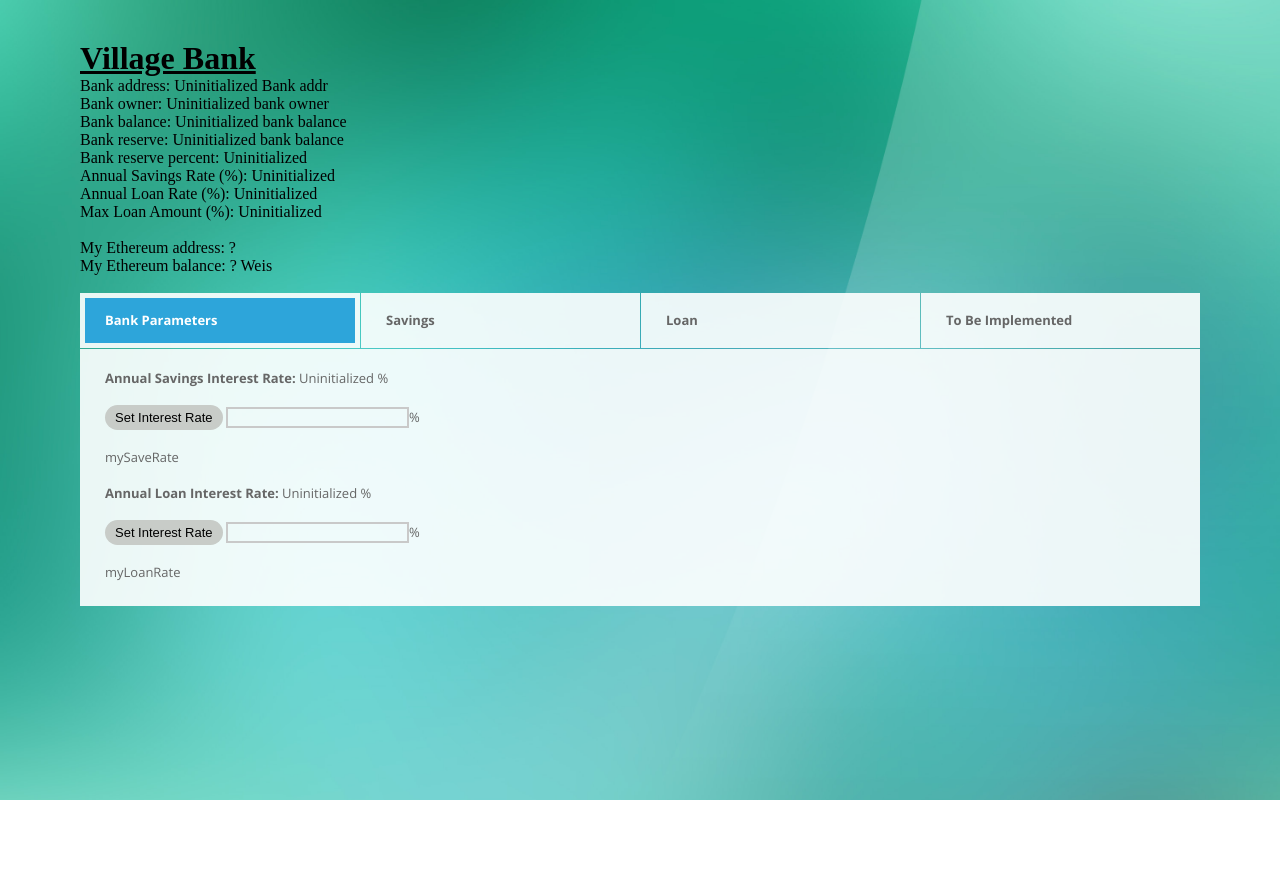
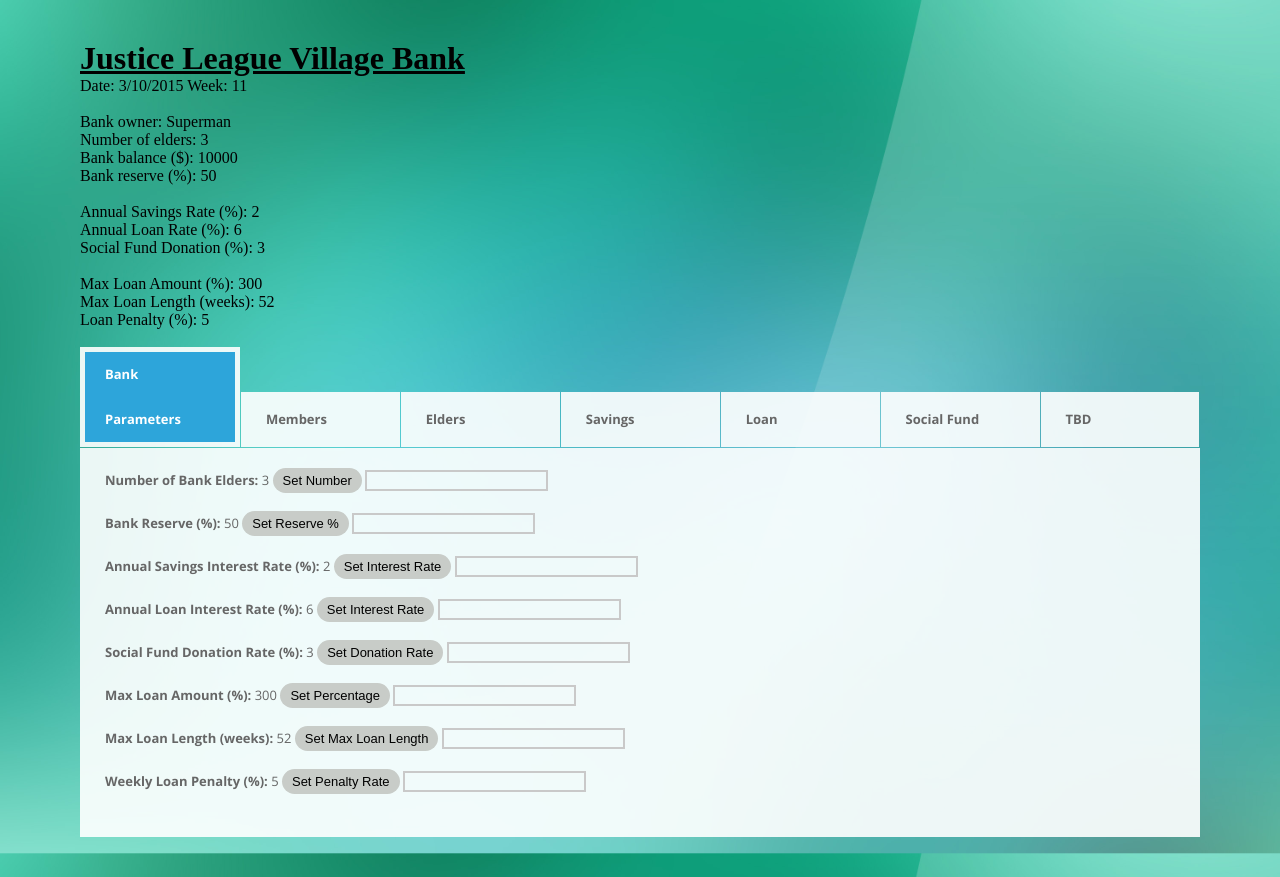
Before and after one commit to huang-pan/village-bank, a plain HTML site: page Source/index.html in a window 1280 px wide. Before the commit the page ends 800 px from the top, so only its background shows below. Drawn offline with nearby package versions, Linux system fonts and the light colour scheme.

Commit message:
updated demo HTML

```diff
--- a/Source/css/demo.css
+++ b/Source/css/demo.css
@@ -4,7 +4,7 @@ html, body, aside {
 	padding: 0;
 }
 body {
-	overflow: hidden;
+	overflow: scroll;
 	padding: 40px;
 	background-attachment: fixed;
 	background-position: 50% 0;
--- a/Source/index.html
+++ b/Source/index.html
@@ -66,18 +66,18 @@
 	<body class="bg-cyan">
 		<div class="body">
 
-			<font size="6"><u><b>Village Bank</b></u></font><br>
-			Bank address: <span id="bankAddr">Uninitialized Bank addr</span><br>
-			Bank owner: <span id="bankOwner">Uninitialized bank owner</span><br>
-			Bank balance: <span id="bankBalance">Uninitialized bank balance</span><br>
-			Bank reserve: <span id="bankReserve">Uninitialized bank balance</span><br>
-			Bank reserve percent: <span>Uninitialized</span><br>
-			Annual Savings Rate (%): <span>Uninitialized</span><br>
-			Annual Loan Rate (%): <span>Uninitialized</span><br>
-			Max Loan Amount (%): <span>Uninitialized</span><br>
-			<br>
-			My Ethereum address: <span id="myAddr">?</span><br>
-			My Ethereum balance: <span id="ether">?</span> Weis<br>
+			<font size="6"><u><b>Justice League Village Bank</b></u></font><br>
+			Date: <span>3/10/2015</span> Week: <span>11</span><br><br>
+			Bank owner: <span id="bankOwner">Superman</span><br>
+			Number of elders: <span>3</span><br>
+			Bank balance ($): <span id="bankBalance">10000</span><br>
+			Bank reserve (%): <span>50</span><br><br>
+			Annual Savings Rate (%): <span>2</span><br>
+			Annual Loan Rate (%): <span>6</span><br>
+			Social Fund Donation (%): <span>3</span><br><br>
+			Max Loan Amount (%): <span>300</span><br>
+			Max Loan Length (weeks): <span>52</span><br>
+			Loan Penalty (%): <span>5</span><br>
 			<br>
 
 			<script>
@@ -100,63 +100,138 @@
 			</script>
 
 			<!-- tabs -->
-			<div class="sky-tabs sky-tabs-amount-4 sky-tabs-pos-top-justify sky-tabs-anim-flip sky-tabs-response-to-icons">
+			<div class="sky-tabs sky-tabs-amount-7 sky-tabs-pos-top-justify sky-tabs-anim-flip sky-tabs-response-to-icons">
 				<input type="radio" name="sky-tabs" checked id="sky-tab1" class="sky-tab-content-1">
 				<label for="sky-tab1"><span><span><b>Bank Parameters</b></span></span></label>
 
 				<input type="radio" name="sky-tabs" id="sky-tab2" class="sky-tab-content-2">
-				<label for="sky-tab2"><span><span><b>Savings</b></span></span></label>
+				<label for="sky-tab2"><span><span><b>Members</b></span></span></label>
 
 				<input type="radio" name="sky-tabs" id="sky-tab3" class="sky-tab-content-3">
-				<label for="sky-tab3"><span><span><b>Loan</b></span></span></label>
+				<label for="sky-tab3"><span><span><b>Elders</b></span></span></label>
 
 				<input type="radio" name="sky-tabs" id="sky-tab4" class="sky-tab-content-4">
-				<label for="sky-tab4"><span><span><b>To Be Implemented</b></span></span></label>
+				<label for="sky-tab4"><span><span><b>Savings</b></span></span></label>
+
+				<input type="radio" name="sky-tabs" id="sky-tab5" class="sky-tab-content-5">
+				<label for="sky-tab5"><span><span><b>Loan</b></span></span></label>
+
+				<input type="radio" name="sky-tabs" id="sky-tab6" class="sky-tab-content-6">
+				<label for="sky-tab6"><span><span><b>Social Fund</b></span></span></label>
+
+				<input type="radio" name="sky-tabs" id="sky-tab7" class="sky-tab-content-7">
+				<label for="sky-tab7"><span><span><b>TBD</b></span></span></label>
 
 				<ul>
 					<li class="sky-tab-content-1">
-						<b>Annual Savings Interest Rate:</b> <span id="saveRate">Uninitialized </span>%<br><br>
+						<b>Number of Bank Elders:</b> <span id="saveRate">3</span>
+						<button type="button" class="btn" onclick="setSaveRate()">Set Number</button>
+						<input id="saveRateInput" type="text" name="name"><br><br>
+
+						<b>Bank Reserve (%):</b> <span id="saveRate">50</span>
+						<button type="button" class="btn" onclick="setSaveRate()">Set Reserve %</button>
+						<input id="saveRateInput" type="text" name="name"><br><br>
+
+						<b>Annual Savings Interest Rate (%):</b> <span id="saveRate">2</span>
 						<button type="button" class="btn" onclick="setSaveRate()">Set Interest Rate</button>
-						<input id="saveRateInput" type="text" name="name">%<br><br>
-						<span id="mySaveRate">mySaveRate</span><br><br>
+						<input id="saveRateInput" type="text" name="name"><br><br>
 
-						<b>Annual Loan Interest Rate:</b> <span id="loanRate">Uninitialized </span>%<br><br>
+						<b>Annual Loan Interest Rate (%):</b> <span id="loanRate">6</span>
 						<button type="button" class="btn" onclick="setLoanRate()">Set Interest Rate</button>
-						<input id="loanRateInput" type="text" name="name">%<br><br>
-						<span id="myLoanRate">myLoanRate</span>
+						<input id="loanRateInput" type="text" name="name"><br><br>
+
+						<b>Social Fund Donation Rate (%):</b> <span id="loanRate">3</span>
+						<button type="button" class="btn" onclick="setLoanRate()">Set Donation Rate</button>
+						<input id="loanRateInput" type="text" name="name"><br><br>
+
+						<b>Max Loan Amount (%):</b> <span id="loanRate">300</span>
+						<button type="button" class="btn" onclick="setLoanRate()">Set Percentage</button>
+						<input id="loanRateInput" type="text" name="name"><br><br>
+
+						<b>Max Loan Length (weeks):</b> <span id="loanRate">52</span>
+						<button type="button" class="btn" onclick="setLoanRate()">Set Max Loan Length</button>
+						<input id="loanRateInput" type="text" name="name"><br><br>
+
+						<b>Weekly Loan Penalty (%):</b> <span id="loanRate">5</span>
+						<button type="button" class="btn" onclick="setLoanRate()">Set Penalty Rate</button>
+						<input id="loanRateInput" type="text" name="name"><br><br>
 					</li>
 
 					<li class="sky-tab-content-2">
-						<b>My Savings Balance:</b> <span id="savBal">Uninitialized</span><br><br>
+						<b><u>Listbox needs to be implemented</u></b><br>
+						Superman<br>
+						Wonder Woman<br>
+						Batman<br>
+						The Martian Manhunter<br>
+						The Flash<br>
+						Aquaman<br>
+						The Green Lantern<br>
+						Cyborg<br>
+						Hawkgirl<br>
+						Green Arrow<br>
+						Captain Atom<br>
+						Black Canary<br>
+						Zatanna<br>
+						Captain Marvel<br><br>
+						<button type="button" class="btn" onclick="setLoanRate()">Add Member</button>
+						<input id="loanRateInput" type="text" name="name"><br><br>
+
+						<button type="button" class="btn" onclick="setLoanRate()">Delete Member</button>
+						<input id="loanRateInput" type="text" name="name"><br><br>
+					</li>
+
+					<li class="sky-tab-content-3">
+						<b>President:</b> Superman<br>
+						<b>Treasurer:</b> Wonder Woman<br>
+						<b>Secretary:</b> Batman<br><br>
+						<button type="button" class="btn" onclick="setLoanRate()">Add Elder</button>
+						<input id="loanRateInput" type="text" name="name"><br><br>
+
+						<button type="button" class="btn" onclick="setLoanRate()">Delete Elder</button>
+						<input id="loanRateInput" type="text" name="name"><br><br>
+					</li>
+
+					<li class="sky-tab-content-4">
+					    <b>Savings Account:</b> The Flash (Dropdown needs to be implemented)<br><br>
+						<b>Savings Balance ($):</b> <span id="savBal">100</span><br><br>
 						<button type="button" class="btn" onclick="depositToSavings()">Deposit</button>
 						<input id="savingsForm" type="text" name="name"><br><br>
 						<button type="button" class="btn" onclick="submitWDRW()">Withdraw</button>
+						<input id="savingsForm" type="text" name="name"><br><br>
 					</li>
 
-					<li class="sky-tab-content-3">
-						<b>My Loan Balance:</b> <span id="loanBal">Uninitialized</span><br><br>
+					<li class="sky-tab-content-5">
+					    <b>Loan Account:</b> The Flash (Dropdown needs to be implemented)<br><br>
+						<b>Loan Balance ($):</b> <span id="loanBal">300</span><br><br>
+						<b>Loan Starting Date:</b> <span id="loanBal">1/1/2015</span><br><br>
+						<b>Weekly Loan Payment ($):</b> <span id="loanBal">10</span><br><br>
+						<b>Accrued Loan Penalty ($):</b> <span id="loanBal">0</span><br><br>
+
 						<button type="button" class="btn" onclick="applyForLoan()">Apply For Loan</button>
 						<input id="loanForm" type="text" name="name"><br><br>
-						<button type="button" class="btn" onclick="payLoanOff()">Pay Loan Off</button><br><br>
-						<span id="myLoanVal">Uninitialized</span><br><br>
-
-						<b>Check Final Amount given initial loan of</b> <input id="checkLoanForm" type="text" name="name"><br><br>
-						<button type="button" class="btn" onclick="checkLoanFinal()">Check Final Amount</button><br><br>
-						<span id="myCheckLoanVal">Uninitialized</span>
+						<button type="button" class="btn" onclick="payLoanOff()">Pay Loan</button>
+						<input id="loanForm" type="text" name="name"><br><br>
 					</li>
 
-					<li class="sky-tab-content-4">
-						Bank Reserves tied to Ethereum Account Balance<br>
+					<li class="sky-tab-content-6">
+						<b>Social Fund Balance ($):</b> <span id="loanBal">1000</span><br><br>
+						<b>List of Fund Deposits ($):</b> <span id="loanBal">To Be Implemented (date, member, amount)</span><br><br>
+						<b>List of Fund Withdrawals ($):</b> <span id="loanBal">To Be Implemented  (date, member, amount, purpose)</span><br><br>
+					</li>
+
+					<li class="sky-tab-content-7">
+						Bank Reserves tied to Ethereum Account Balance / bitUSD<br>
 						Reserve calculations & how they affect Savings & Loan Accounts<br>
-						Max loan time<br>
-						Loan penalties<br>
-						MultiSig social fund<br>
+						Loan penalties & default rules (accrued loan penalty = savings account size)<br>
+						MultiSig social fund (elders approve)<br>
 						Multiple Savings & Loan Accounts<br>
 						Bank structure: members & elders<br>
 						Bank voting rules: members & elders election<br>
 						ID management system<br>
 						Reputation system<br>
+						Statistics over time (weekly savings & loan amounts, etc.)<br>
 						Multiple Banking Groups<br>
+						Many corner cases<br>
 					</li>
 				</ul>
 			</div>
```
Also changed, not shown: 1 other file.
